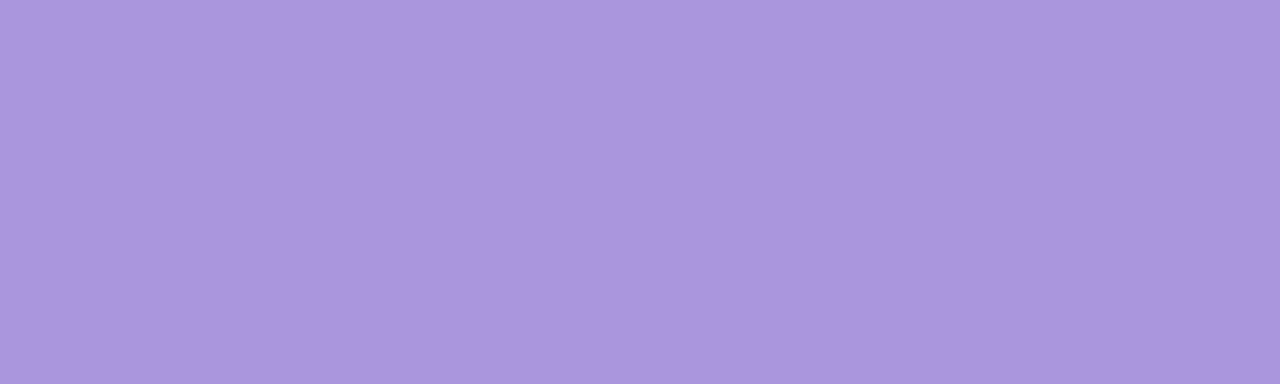
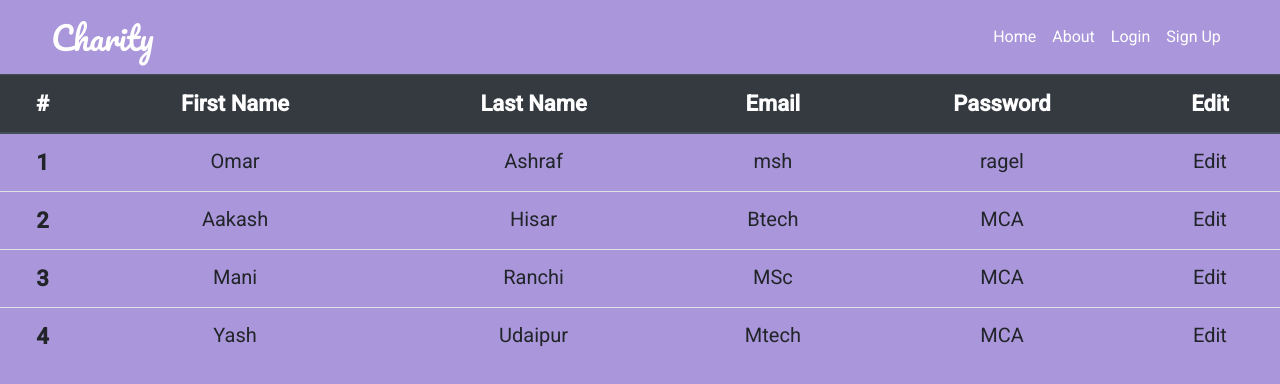
Before and after one commit to SpadeQ22/Donations-Website, a React (Create React App) app in the folder Client/: page /users in a window 1280 px wide. Before the commit this address had no page. Shown: the top 384 px of the page. Built offline with nearby package versions, Linux system fonts and the light colour scheme.

Commit message:
Added Admin AdminDashboard, users and receipts

```diff
--- a/Client/src/App.js
+++ b/Client/src/App.js
@@ -2,6 +2,9 @@ import Home from './pages/homePage/Home'
 import Register from './pages/registerPage/Register'
 import Login from './pages/loginPage/Login'
 import PaymentPage from './pages/paymentPage/PaymentPage'
+import AdminDash from './pages/adminPage/AdminDash'
+import Users from './components/AdminDashboard/users'
+import Receipts from './components/AdminDashboard/receipts'
 
 import { BrowserRouter, Routes, Route } from "react-router-dom";
 
@@ -13,6 +16,9 @@ function App() {
             <Route path="sign-up" element={<Register />} />
             <Route path="login" element={<Login />} />
             <Route path="donate" element ={<PaymentPage />} />
+            <Route path="admin-dash" element={<AdminDash />} />
+            <Route path="users" element={<Users />} />
+            <Route path="receipts" element={<Receipts />} />
         </Routes>
       </BrowserRouter>
   );
--- /dev/null
+++ b/Client/src/components/AdminDashboard/receipts.jsx
@@ -0,0 +1,76 @@
+import Nav from '../Home_page/navbar/nav';
+import './users.css';
+
+import React, { Component } from 'react';
+
+
+function Receipts() {
+
+        var box =
+        [['First Name','first_name'], ['Last Name','last_name'], ['Email','email']];
+
+
+        var body =
+            [['1', '100', '6', '12'],
+            ['2', '2010230', '6', '12'],
+            ['3', '1233', '6', '12'],
+            ['4', '92445', '6', '12']];
+
+        return (
+            <div>
+                 <Nav />
+                <table id="receipt-table" class="table">
+                    <thead class="thead-dark">
+                        <tr>
+                            <th scope="col">User ID</th>
+                            <th scope="col">Amount</th>
+                            <th scope="col">Campaign Id</th>
+                            <th scope="col">Timestamp</th>
+                            <th scope="col">View Details</th>
+
+                        </tr>
+                    </thead>
+                    <tbody>
+                        {body.map((row,index) => <tr>
+                            <td>{row[0]}</td>
+                            <td>{row[1]}</td>
+                            <td>{row[2]}</td>
+                            <td>{row[3]}</td>
+                            <td><a id={`edit_${row[0]}`} class='edit' data-target="#modal" data-toggle="modal">View Details</a></td>
+
+                        </tr>)}
+
+                    </tbody>
+                </table>
+
+                <div class="modal fade" id="modal" tabindex="-1" role="dialog" aria-labelledby="exampleModalLabel" aria-hidden="true">
+                    <div class="modal-dialog" role="document">
+                        <div class="modal-content">
+                            <div class="modal-header">
+                                <h5 class="modal-title" id="exampleModalLabel">Details</h5>
+                                <button type="button" class="close" data-dismiss="modal" aria-label="Close">
+                                    <span aria-hidden="true">&times;</span>
+                                </button>
+                            </div>
+                            <div class="modal-body">
+                            <form>
+
+                            {box.map((ele,i) =>
+                                    <div id={`form-${ele[1]}`} class="form-group">
+                                        <label class="col-form-label">{ele[0]}</label>
+                                    </div>)}
+                            </form>
+
+                            </div>
+                            <div class="modal-footer">
+                                <button type="button" class="btn btn-secondary" data-dismiss="modal">Close</button>
+                                <button type="button" class="btn btn-primary">Save</button>
+                            </div>
+                        </div>
+                    </div>
+                </div>
+            </div>
+    );
+}
+
+export default Receipts;
--- /dev/null
+++ b/Client/src/components/AdminDashboard/users.css
@@ -0,0 +1,20 @@
+.edit:hover{
+    cursor: pointer;
+}
+
+#receipt-table th,#receipt-table td,
+
+#users-table th,#users-table td{
+    font-family: 'Roboto', sans-serif;
+    text-align: center;
+}
+
+#receipt-table td,  #users-table td{
+    font-size: 20px;
+}
+
+
+
+#receipt-table th,  #users-table th{
+    font-size: 22px;
+}
--- /dev/null
+++ b/Client/src/components/AdminDashboard/users.jsx
@@ -0,0 +1,129 @@
+import './users.css';
+import Nav from '../Home_page/navbar/nav';
+import React, { Component } from 'react';
+
+function Users() {
+
+    var box =
+    [['First Name','first_name'], ['Last Name','last_name'], ['Email','email']];
+
+    var data=['1', 'Omar', 'Ashraf', 'msh', 'ragel', ':)']
+    function set_data(i)
+    {
+        data=body[i]
+    }
+
+    var body =
+        [['1', 'Omar', 'Ashraf', 'msh', 'ragel', ':)'],
+        ['2', 'Aakash', 'Hisar', 'Btech', 'MCA', 'MCA'],
+        ['3', 'Mani', 'Ranchi', 'MSc', 'MCA', 'MCA'],
+        ['4', 'Yash', 'Udaipur', 'Mtech', 'MCA', 'MCA']];
+
+    return (
+        <div>
+             <Nav />
+            <table id="users-table" class="table">
+                <thead class="thead-dark">
+                    <tr>
+                        <th scope="col">#</th>
+                        <th scope="col">First Name</th>
+                        <th scope="col">Last Name</th>
+                        <th scope="col">Email</th>
+                        <th scope="col">Password</th>
+                        <th scope="col">Edit</th>
+                    </tr>
+                </thead>
+                <tbody>
+                    {body.map((row,index) => <tr><th scope="row">{row[0]}</th>
+                        <td>{row[1]}</td>
+                        <td>{row[2]}</td>
+                        <td>{row[3]}</td>
+                        <td>{row[4]}</td>
+                        <td><a id={`edit_${row[0]}`} class='edit' data-target="#modal" data-toggle="modal"  onClick={set_data(index)}>Edit</a></td>
+                    </tr>)}
+
+                </tbody>
+            </table>
+
+            <div class="modal fade" id="modal" tabindex="-1" role="dialog" aria-labelledby="exampleModalLabel" aria-hidden="true">
+                <div class="modal-dialog" role="document">
+                    <div class="modal-content">
+                        <div class="modal-header">
+                            <h5 class="modal-title" id="exampleModalLabel">Edit user info</h5>
+                            <button type="button" class="close" data-dismiss="modal" aria-label="Close">
+                                <span aria-hidden="true">&times;</span>
+                            </button>
+                        </div>
+                        <div class="modal-body">
+                        <form>
+
+                        {box.map((ele,i) =>
+                                <div id={`form-${ele[1]}`} class="form-group">
+                                    <label class="col-form-label">{ele[0]}</label>
+                                    <input type="text" class="form-control" id={`input_${ele[1]}`}/>
+                                </div>)}
+                        </form>
+
+                        </div>
+                        <div class="modal-footer">
+                            <button type="button" class="btn btn-secondary" data-dismiss="modal">Close</button>
+                            <button type="button" class="btn btn-primary">Save</button>
+                        </div>
+                    </div>
+                </div>
+            </div>
+        </div>
+    );
+}
+
+export default Users;
+
+
+
+
+{/* <tr>
+<th scope="row">1</th>
+<td>Mark</td>
+<td>Otto</td>
+<td>@mdo</td>
+<td>@mdo</td>
+<td><a class='edit'>Edit</a></td>
+</tr>
+<tr>
+<th scope="row">2</th>
+<td>Jacob</td>
+<td>Thornton</td>
+<td>@fat</td>
+<td>@fat</td>
+<td><a class='edit'>Edit</a></td>
+</tr>
+<tr>
+<th scope="row">3</th>
+<td>Larry</td>
+<td>the Bird</td>
+<td>@twitter</td>
+<td>@twitter</td>
+<td><a class='edit'>Edit</a></td>
+</tr> */}
+
+
+
+
+{/* <form>
+                                <div class="form-group">
+                                    <label for="recipient-name" class="col-form-label${}">Recipient:</label>
+                                    <input type="text" class="form-control" id="recipient-name"/>
+                                </div>
+                                <div class="form-group">
+                                    <label for="recipient-name" class="col-form-label">Recipient:</label>
+                                    <input type="text" class="form-control" id="recipient-name"/>
+                                </div>
+                                <div class="form-group">
+                                    <label for="recipient-name" class="col-form-label">Recipient:</label>
+                                    <input type="text" class="form-control" id="recipient-name"/>
+                                </div>
+                                <div class="form-group">
+                                    <label for="recipient-name" class="col-form-label">Recipient:</label>
+                                    <input type="text" class="form-control" id="recipient-name"/>
+                                </div>
+                            </form> */}
--- /dev/null
+++ b/Client/src/pages/adminPage/AdminDash.css
@@ -0,0 +1,43 @@
+.admin_btn {
+    width: 30%;
+    height: 80px;
+    background-color: transparent;
+    font-weight: bold;
+    font-size: 26px;
+    cursor: pointer;
+    color: rgb(255,255,255);
+    border: 1px solid rgb(28, 31, 30);
+    transition: 0.2s 0.1s;
+    font-size: 26px;
+    font-weight: bold;
+    letter-spacing: 2px;
+    text-transform: uppercase;
+    padding: 20px 20px 20px 20px;
+    margin-bottom: 20px;
+    vertical-align: middle;
+}
+
+
+.admin_btn:hover {
+  color: rgb(28, 31, 30);
+  transition: 0.2s 0.1s;
+}
+
+
+
+#adminDiv{
+    width: 100%;
+    height: 100vh;
+    padding-top: 150px;
+    text-align: center;
+    /* background-color: rgb(239, 223, 255);    */
+    background-image: url("image.png");
+    background-size: cover;
+    color: wheat;
+
+
+}
+
+#adminDiv h1{
+    font-size: 72px;
+}
--- /dev/null
+++ b/Client/src/pages/adminPage/AdminDash.jsx
@@ -0,0 +1,27 @@
+import './AdminDash.css';
+import {Routes, Route, useNavigate} from 'react-router-dom';
+
+
+function AdminDash() {
+
+    const navigate = useNavigate();
+    const navigateUsers = () => {
+
+        navigate('/users');
+      };
+
+    const navigateReceipts = () => {
+
+        navigate('/receipts');
+      };
+
+    return (
+        <div id="adminDiv">
+            <h1>Welcome to Admin Dashboard</h1><br />
+            <button class="admin_btn" onClick={navigateUsers}>View Users</button> <br />
+            <button class="admin_btn" onClick={navigateReceipts}>View Receipts</button>
+        </div>
+    );
+}
+
+export default AdminDash;
--- a/Client/src/pages/paymentPage/PaymentPage.jsx
+++ b/Client/src/pages/paymentPage/PaymentPage.jsx
@@ -7,7 +7,6 @@ function PaymentPage(){
         <div>
             <Nav />
             <PaymentForm />
-
         </div>
     )
 }
```
Also changed, not shown: Client/src/pages/adminPage/image.png (added).
